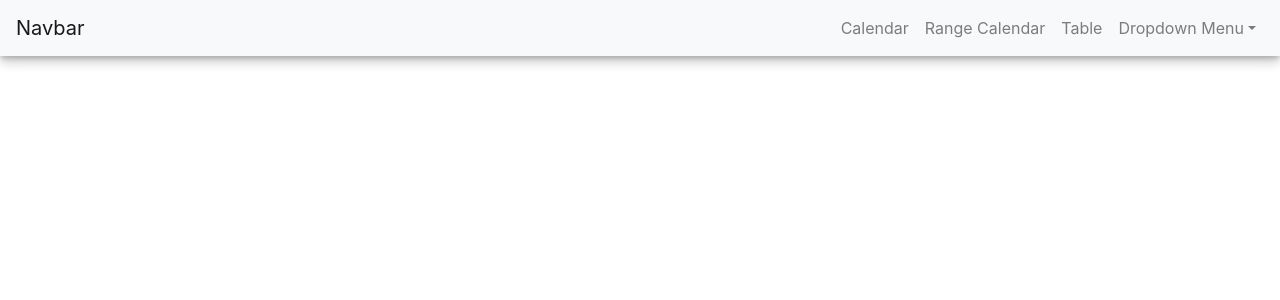
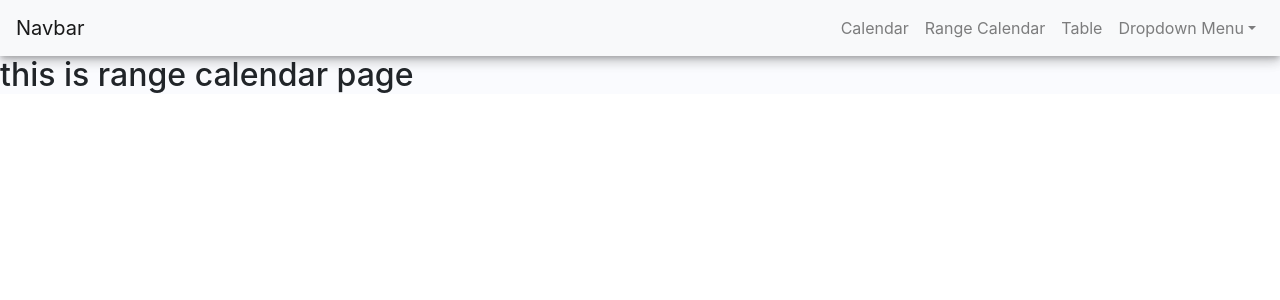
Before and after one commit to tushar-chapter247/react-training, a React (Create React App) app: page /range-calender in a window 1280 px wide. Shown: the top 300 px of the page. Built offline with nearby package versions, Linux system fonts and the light colour scheme.

Commit message:
Apply routes in top nav bar

```diff
--- a/src/common/header/component/header.component.jsx
+++ b/src/common/header/component/header.component.jsx
@@ -1,5 +1,6 @@
 import React from 'react'
 import './header.component.css';
+import { Link } from 'react-router-dom';
 
 const HeaderComponent = () => {
   return (
@@ -13,10 +14,10 @@ const HeaderComponent = () => {
         <div class="collapse navbar-collapse" id="navbarMobileToggle">
           <ul class="navbar-nav ml-auto">
             <li class="nav-item">
-              <a class="nav-link">Calendar <span class="sr-only">(current)</span></a>
+              <Link class="nav-link" to="/calendar">Calendar</Link>
             </li>
             <li class="nav-item">
-              <a class="nav-link">Range Calendar</a>
+              <Link class="nav-link" to="/range-calender">Range Calendar</Link>
             </li>
             <li class="nav-item">
               <a class="nav-link">Table</a>
--- a/src/common/header/index.jsx
+++ b/src/common/header/index.jsx
@@ -1,5 +1,8 @@
 import React, { Component } from 'react'
 import HeaderComponent from './component/header.component';
+import { Route, Link, Switch } from 'react-router-dom';
+import Calendar from '../../containers/calendar';
+import RangeCalendar from '../../containers/range-calendar';
 
 class Header extends Component {
   constructor() {
@@ -12,6 +15,10 @@ class Header extends Component {
     return (
       <>
         <HeaderComponent />
+        <Switch>
+          <Route path="/calendar" component={Calendar} />
+          <Route path="/range-calender" component={RangeCalendar} />
+        </Switch>
       </>
     );
   }
```
